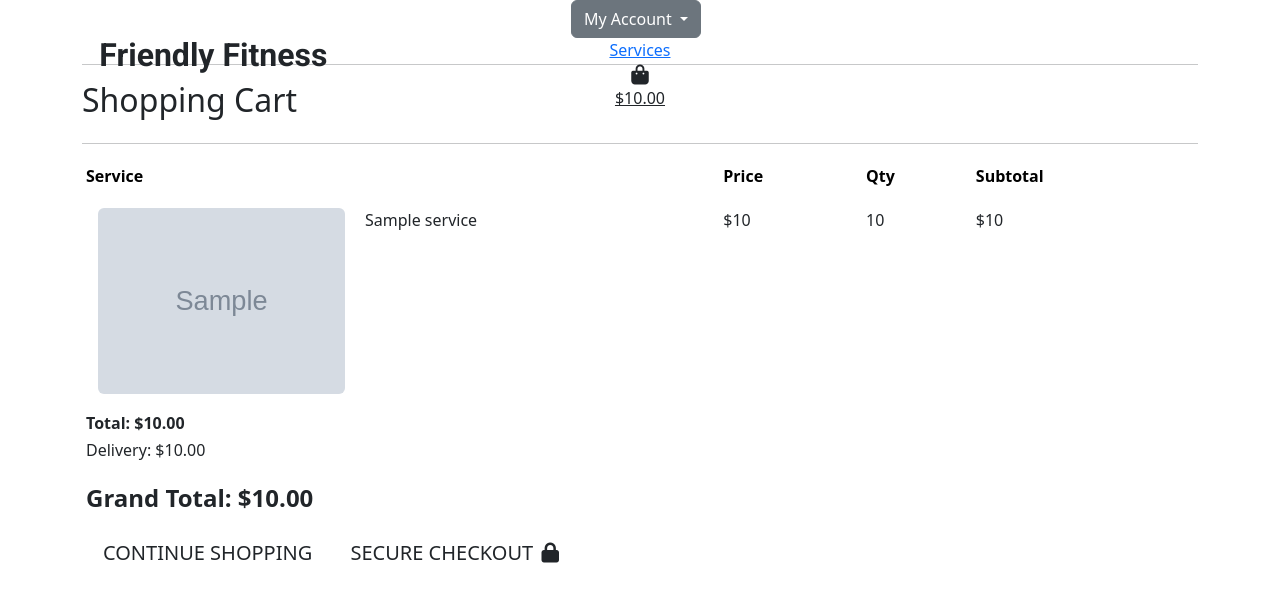
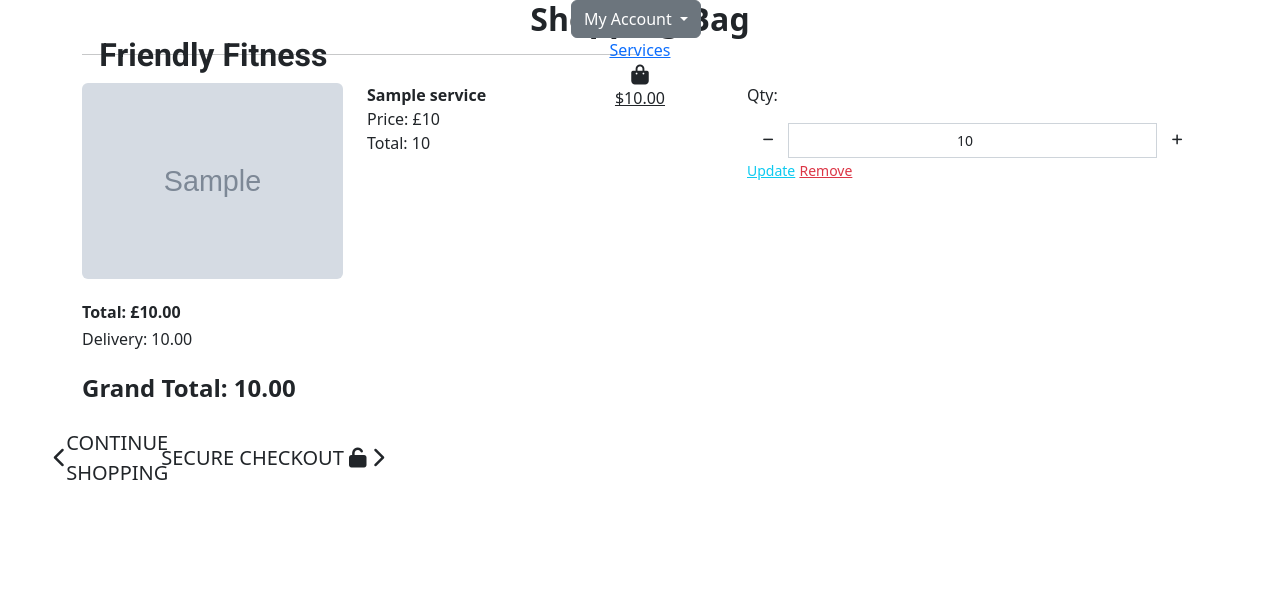
Before and after one commit to Code-Institute-Submissions/StephenKennyGains-FriendlyFitness_NovResub, a Django app: template cart/templates/cart/cart.html in a window 1280 px wide. Shown: the top 602 px of the page. Run offline with Django 3.2, Linux system fonts and the light colour scheme; the template is opened without the code that fills it: most values are stand-ins (such as "Sample title", 1, 10 or a date in 2020); grey boxes marked "Sample" are stand-in pictures; some libraries are stand-ins or nearby versions.

Commit message:
Attempt to update views, models and cart.html for update and delete function

```diff
--- a/cart/templates/cart/cart.html
+++ b/cart/templates/cart/cart.html
@@ -12,88 +12,141 @@
 {% endblock %}
 
 {% block content %}
-<div class="container mb-2">
+<!-- White background overlay div to hide the homepage background image -->
+<div class="overlay"></div>
+<div class="container bag-content mb-2 content">
+    <!-- Page heading -->
     <div class="row">
-        <div class="col mt-5">
-            <hr>
-            <h2 class="logo-font mb-4">Shopping Cart</h2>
-            <hr>
+        <div class="col">
+            <h2 class="text-center bag-title"><strong>Shopping Bag</strong></h2>
+            <hr class="w-50 mb-1">
         </div>
     </div>
-
+    {% if cart_items %}
     <div class="row">
-        <div class="col">
-
-            {% if cart_items %}
-            <!---------- Table Headers for Shopping Cart  ---------->
-            <div class="table-responsive rounded">
-                <table class="table table-sm table-borderless">
-                    <thead class="text-black">
-                        <tr>
-                            <th scope="col" class="my-2">Service</th>
-                            <th scope="col" class="my-2"></th>
-                            <th scope="col" class="my-2">Price</th>
-                            <th scope="col" class="my-2">Qty</th>
-                            <th scope="col" class="my-2">Subtotal</th>
-                        </tr>
-                    </thead>
-
-                    {% for item in cart_items %}
-                    <!---------- Return to Services  and Checkout Option ---------->
-                                <tr>
-                                    <td class="p-3 w-25">
-                                        <img class="img-fluid rounded" src="{{ item.service.image.url }}">
-                                    </td>
-                                    <td class="py-3">
-                                        <p class="my-0">{{ item.service.name }}</p>
-                                    </td>
-                                    <td class="py-3 mx-auto">
-                                        <p class="my-0">${{ item.service.price }}</p>
-                                    </td>
-                                    <td class="py-3 mx-auto">
-                                        <p class="my-0">{{ item.quantity }}</p>
-                                    </td>
-                                    <td class="py-3 mx-auto">
-                                        <p class="my-0">${{ item.service.price }}</p>
-                                    </td>
-                                </tr>
-                            {% endfor %}
-
-                            <!---------- Total calculating Total + Delivery = Grand Total  ---------->
-                            <tr>
-                                <td class="">
-                                    <h6><strong>Total: ${{ total|floatformat:2 }}</strong></h6>
-                                    <h6>Delivery: ${{ delivery|floatformat:2 }}</h6>
-                                    <h4 class="mt-4"><strong>Grand Total: ${{ grand_total|floatformat:2 }}</strong></h4>
-                                </td>
-                            </tr>
-
-                            <!---------- Return to Services  and Checkout Option ---------->
-                            <tr>
-                                <td colspan="5" class="">
-                                    <a href="{% url 'services' %}" class="btn btn-outline-black rounded-0 btn-lg">
-                                        <span class="text-uppercase">Continue Shopping</span>
-                                    </a>
-                                    <a href="" class="btn rounded-0 btn-lg">
-                                        <span class="text-uppercase">Secure Checkout</span>
-                                        <span class="icon">
-                                            <i class="fas fa-lock"></i>
-                                        </span>
-                                    </a>
-                                </td>
-                            </tr>
-                            <!---------- END OF- Return to Services  and Checkout Option ---------->
-
-                        </table>
-                    </div>
-
+        {% for item in cart_items %}
+        <div class="col-md-3 mt-4">
+            <!-- Product Image -->
+            {% if item.service.image %}
+            <img class="img-fluid rounded bag-img" src="{{ item.service.image.url }}">
             {% else %}
-                <p class="lead mb-5">Your Cart is empty.</p>
-                <a href="{% url 'services' %}" class="btn btn-outline-black rounded-0 btn-lg">
-                    <span class="text-uppercase">Continue Shopping</span>
-                </a>
+            <img class="img-fluid rounded bag-img" src="{{ MEDIA_URL }}noimage.png" alt="{{ item.service.name }}">
             {% endif %}
+        </div>
+        <div class="col-md-4 mt-4">
+            <!-- Product Name & SKU -->
+            <p class="my-0"><strong>{{ item.service.name }}</strong></p>
+            <!-- Product Price -->
+            <p class="my-0">Price: £{{ item.service.price }}</p>
+            <!-- Total price of item by quantity -->
+            <p class="my-0">Total: {{ item.service.price }}</p>
 
         </div>
+        <div class="col-md-5 mt-4">
+            <form method="POST" action="{% url 'adjust_cart' item.item_id %}" class="form update-form">
+                <!-- Bag Item Quantity -->
+                {% csrf_token %}
+                <div class="form-group">
+                    <p>Qty:</p>
+                    <div class="input-group">
+                        <div class="input-group-prepend">
+                            <!-- Decrement Quantity -->
+                            <button class="decrement-qty btn btn-sm rounded-0" data-item_id="{{ item.item_id }}"
+                                id="decrement-qty_{{ item.item_id }}">
+                                <span class="icon">
+                                    <i class="fas fa-minus fa-sm"></i>
+                                </span>
+                            </button>
+                        </div>
+                        <!-- Manual Input Quantity -->
+                        <input class="form-control form-control-sm qty_input text-center" type="number" name="quantity"
+                            value="{{ item.quantity }}" min="1" max="99" data-item_id="{{ item.item_id }}"
+                            id="id_qty_{{ item.item_id }}">
+                        <div class="input-group-append">
+                            <!-- Increment Quantity -->
+                            <button class="increment-qty btn btn-sm rounded-0" data-item_id="{{ item.item_id }}"
+                                id="increment-qty_{{ item.item_id }}">
+                                <span class="icon">
+                                    <i class="fas fa-plus fa-sm"></i>
+                                </span>
+                            </button>
+                        </div>
+                    </div>
+                </div>
+            </form>
+            <!-- Update and Remove product buttons -->
+            <a class="update-link text-info bag-btn"><small>Update</small></a>
+            <a class="remove-item text-danger float-right bag-btn"
+                id="remove_{{ item.item_id }}"><small>Remove</small></a>
+        </div>
+        {% endfor %}
     </div>
+    <div class="row">
+        <div class="col-12 mt-4 text-right">
+            <!-- Bag Total, Delivery Price & Grand Total -->
+            <h6 class=""><strong>Total: £{{ total|floatformat:2 }}</strong></h6>
+            <h6 class="">Delivery: {{ delivery|floatformat:2 }}</h6>
+            <h4 class="mt-4 grand-total"><strong>Grand Total: {{ grand_total|floatformat:2 }}</strong></h4>
+        </div>
+    </div>
+    <div class="row mt-4 mb-4">
+        <div class="col-12 text-right">
+            <!--Return to Products Button -->
+            <a href="{% url 'services' %}" class="btn rounded-0 btn-lg bag-btn bag-back-btn">
+                <span class="icon text-uppercase">
+                    <i class="fas fa-chevron-left bag-btn-font"></i>
+                    Continue Shopping
+                </span>
+            </a>
+            <!-- Checkout Button -->
+            <a href="#" class="btn rounded-0 btn-lg bag-btn checkout">
+                <span class="text-uppercase bag-btn-font">Secure Checkout</span>
+                <span>
+                    <i class="fa-solid fa-unlock bag-btn-font"></i>
+                    <i class="fas fa-chevron-right bag-btn-font"></i>
+                </span>
+            </a>
+        </div>
+        {% else %}
+        <div class="col-12">
+            <!-- If not bag items notify user the bag is empty & link back to products page -->
+            <p class="lead mb-5">Your cart is empty.</p>
+            <a href="{% url 'services' %}" class="btn rounded-0 btn-lg shop-btn logo">
+                <span>
+                    <i class="fas fa-chevron-left"></i>
+                </span>
+                Continue Shopping
+            </a>
+        </div>
+    {% endif %}
+    </div>
+ </div>
+
 {% endblock %}
+
+{% block postloadjs %}
+{{ block.super }}
+{% include 'services/includes/quantity_input_script.html' %}
+<script type="text/javascript">
+    // Update quantity on click
+    $('.update-link').click(function (e) {
+        var form = $(this).prev('.update-form');
+        form.submit();
+    });
+
+    // Remove item and reload on click
+    $('.remove-item').click(function (e) {
+        var csrfToken = "{{ csrf_token }}";
+        var itemId = $(this).attr('id').split('remove_')[1];
+        var url = `/cart/remove/${itemId}/`;
+        var data = {
+            'csrfmiddlewaretoken': csrfToken
+        };
+
+        $.post(url, data)
+            .done(function () {
+                location.reload();
+            });
+    });
+</script>
+{% endblock %}
--- a/cart/urls.py
+++ b/cart/urls.py
@@ -1,8 +1,9 @@
-from django.contrib import admin
-from django.urls import path, include
+from django.urls import path
 from . import views
 
 urlpatterns = [
     path('', views.view_cart, name='view_cart'),
     path('add/<item_id>', views.add_to_cart, name='add_to_cart'),
+    path('adjust/<item_id>/', views.adjust_cart, name='adjust_cart'),
+    path('remove/<item_id>/', views.remove_from_cart, name='remove_from_cart'),
 ]
--- a/services/models.py
+++ b/services/models.py
@@ -1,8 +1,11 @@
+""" Services Models """
 from django.db import models
 
 # Create your models here.
 
+
 class Category(models.Model):
+    """ Category Model """
     name = models.CharField(max_length=254)
     friendly_name = models.CharField(max_length=254, null=True, blank=True)
 
@@ -10,9 +13,12 @@ class Category(models.Model):
         return self.name
 
     def get_friendly_name(self):
+        """ To return Friendly Name """
         return self.friendly_name
 
+
 class Service(models.Model):
+    """ Service Model """
     category = models.ForeignKey('Category', null=True, blank=True, on_delete=models.SET_NULL)
     name = models.CharField(max_length=254)
     description = models.TextField()
--- a/static/css/base.css
+++ b/static/css/base.css
@@ -8,6 +8,11 @@
     justify-content: center;
     height: 1.5rem;
     width: 1.5rem;
+}
+
+.update-link,
+.remove-item {
+    cursor: pointer;
 }
 
 /* --------- Media Queries --------- */
```
Also changed, not shown: cart/views.py (+41 -1 lines), services/templates/services/includes/quantity_input_script.html (added, +44 -0 lines).
